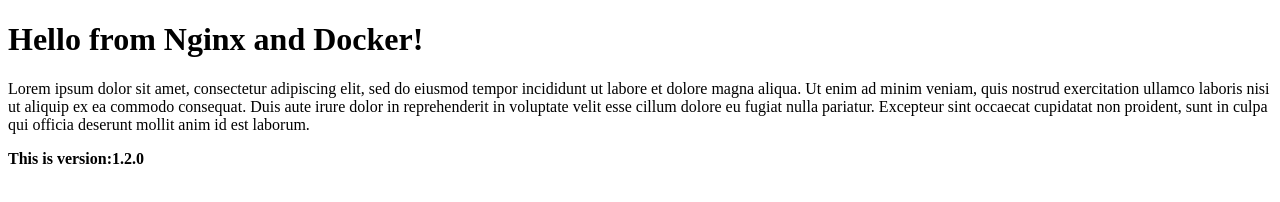
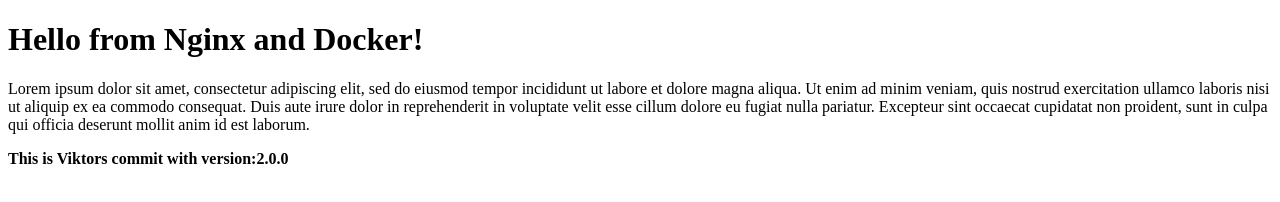
Before and after one commit to Alledarw/Devops3, a plain HTML site: page index.html in a window 1280 px wide. Drawn offline with Linux system fonts and the light colour scheme.

Commit message:
viktors commit

```diff
--- a/index.html
+++ b/index.html
@@ -8,6 +8,6 @@
 <body>
     <h1>Hello from Nginx and Docker!</h1>
     <p>Lorem ipsum dolor sit amet, consectetur adipiscing elit, sed do eiusmod tempor incididunt ut labore et dolore magna aliqua. Ut enim ad minim veniam, quis nostrud exercitation ullamco laboris nisi ut aliquip ex ea commodo consequat. Duis aute irure dolor in reprehenderit in voluptate velit esse cillum dolore eu fugiat nulla pariatur. Excepteur sint occaecat cupidatat non proident, sunt in culpa qui officia deserunt mollit anim id est laborum.</p>
-    <p><strong>This is version:1.2.0</strong></p>
+    <p><strong>This is Viktors commit with version:2.0.0</strong></p>
 </body>
 </html>
```
